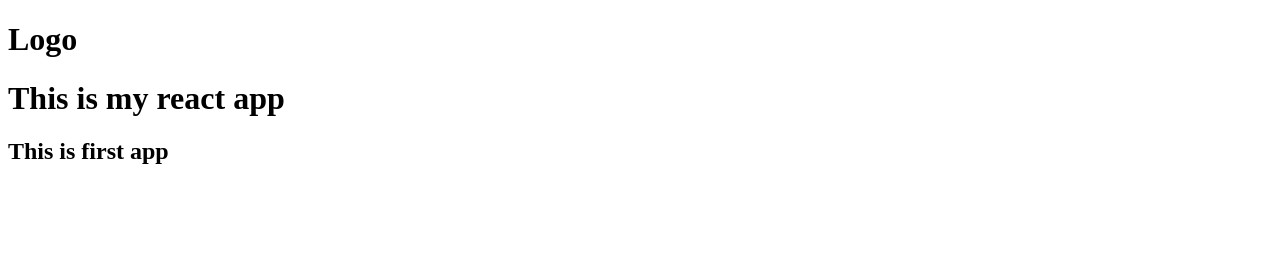
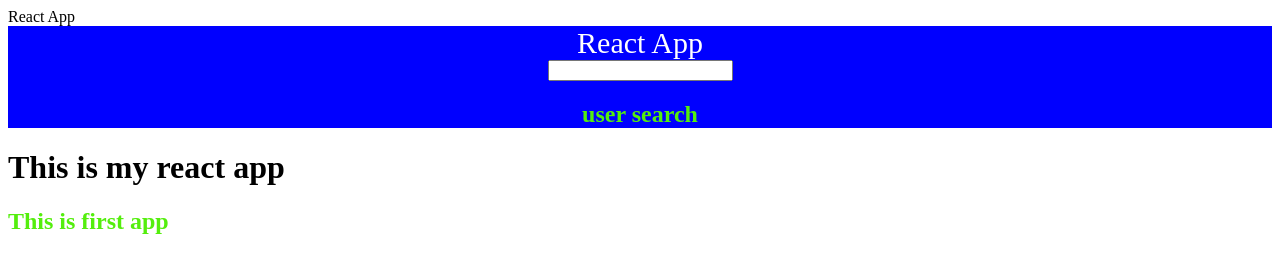
Before and after one commit to venkata-snd/React_firstApp, a React app: page / in a window 1280 px wide. Built offline with nearby package versions, Linux system fonts and the light colour scheme.

Commit message:
firstusage

```diff
--- /dev/null
+++ b/public/css/style.css
@@ -0,0 +1,13 @@
+header {
+    background:blue
+   }
+
+.logo {
+color: #fff ;
+text-align: center;
+font-size: 30px
+}
+
+h2 {
+    color:rgb(84, 238, 13)
+}
--- a/public/index.html
+++ b/public/index.html
@@ -10,6 +10,7 @@
       homescreen on Android. See https://developers.google.com/web/fundamentals/web-app-manifest/
     -->
     <link rel="manifest" href="%PUBLIC_URL%/manifest.json">
+    <link rel="stylesheet" href="css/style.css"
     <!--
       Notice the use of %PUBLIC_URL% in the tags above.
       It will be replaced with the URL of the `public` folder during the build.
--- a/src/components/header.js
+++ b/src/components/header.js
@@ -1,12 +1,38 @@
-import React from 'react';
+import React,{Component} from 'react';
 
-const Header = () => {
+class Header extends Component {
+     constructor (props){
+         super(props);
 
-    return(
+         this.state = {
+             title: 'React App',
+             keyword: 'user search'
+         }
+     }
+   inputChange(event){
+   //console.log(event.target.value),
+       this.setState({keyword:event.target.value})
+       console.log(event.target.value)
+    }
 
-        <h1>Logo</h1>
+   render(){
 
-    )
+        return(
+            <header >
+                  <div className="logo"
+                   onClick = {() => { console.log("clicked")}}>
+                   {this.state.title} </div>
+
+                <center>
+                    <input onChange = {this.inputChange.bind(this)} />
+                    <h2>{this.state.keyword}</h2>
+                </center>
+
+            </header>
+
+
+          )
+   }
 }
 
 export default Header;
--- a/src/index.js
+++ b/src/index.js
@@ -1,7 +1,8 @@
-import React from 'react';
+import React,{Component} from 'react';
 import ReactDOM from 'react-dom';
 import Header from './components/header';
-const App = () => {
+class App extends Component {
+    render(){
     return(
         <div>
             <Header></Header>
@@ -9,6 +10,7 @@ const App = () => {
                <h2> This is first app</h2>
         </div>
         )
+    }
 }
 
 ReactDOM.render(<App />, document.getElementById('root'));
```
Also changed, not shown: public/manifest.json (deleted).
